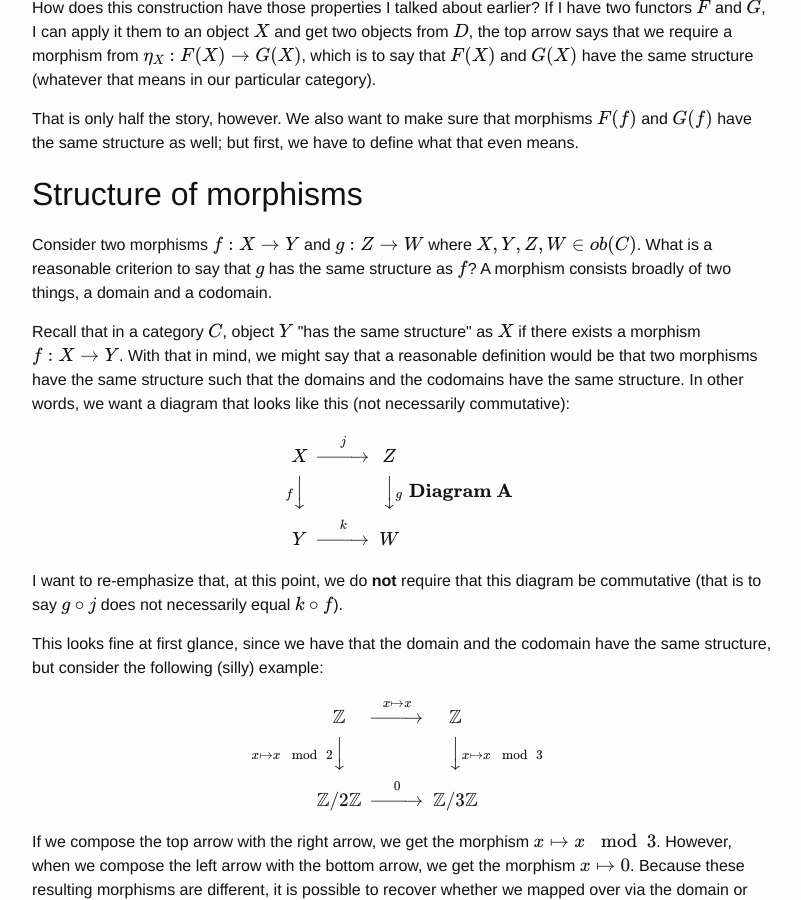
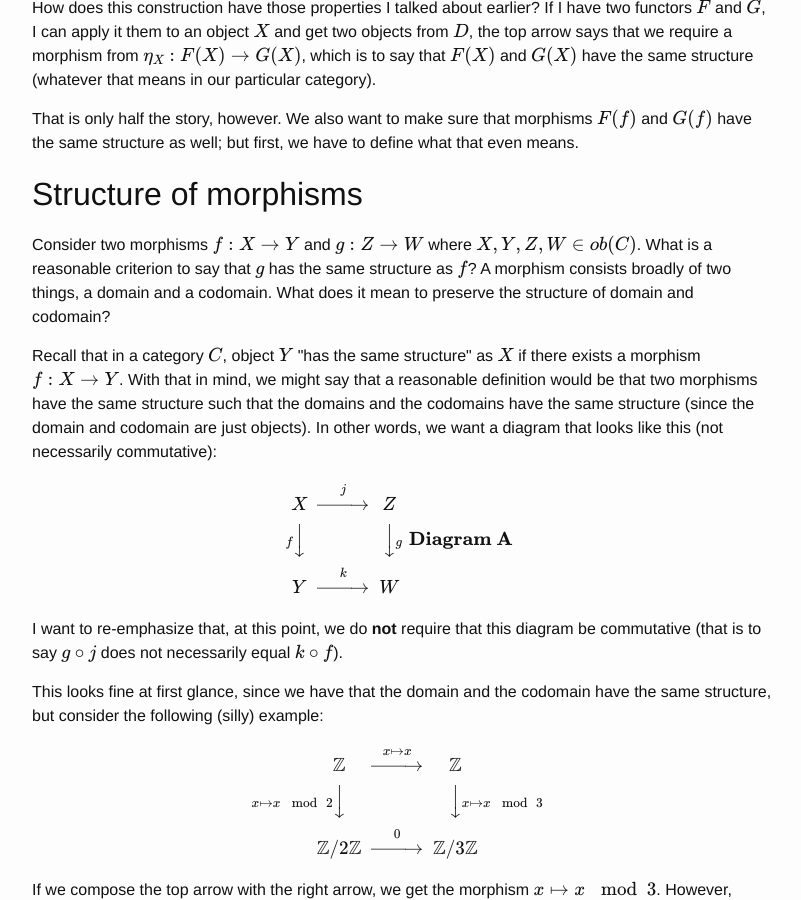
Before and after one commit to b-t-g/b-t-g.github.io, a Jekyll site: the page built from _posts/2018-04-11-understanding-natural-transformations.html, in a window 1280 px wide and 900 px high, scrolled down 1409 px. Shown: the whole window, without its empty margins (238-1039 px from the left). Built offline with Jekyll 4.4.1, drawn with Linux system fonts in a browser that asks for light colours; formulas are drawn with MathJax 3.

Commit message:
Fix awkward paragraph break.

```diff
--- a/_posts/2018-04-11-understanding-natural-transformations.html
+++ b/_posts/2018-04-11-understanding-natural-transformations.html
@@ -90,13 +90,13 @@ That is only half the story, however. We also want to make sure that morphisms \
 <div class="outline-text-2" id="text-org5a00d51">
 <p>
 Consider two morphisms \(f: X\to Y\) and \(g: Z\to W\) where \(X,Y,Z,W\in ob(C)\). What is a reasonable criterion to say that \(g\) has the same structure as \(f\)?
-A morphism consists broadly of two things, a domain and a codomain.
+A morphism consists broadly of two things, a domain and a codomain. What does it mean to preserve the structure of domain and codomain?
 </p>
 
 <p>
-Recall that in a category \(C\), object \(Y\) "has the same structure" as \(X\) if there exists a morphism \(f: X\to Y\). With that in mind, we might say that a reasonable definition would
-be that two morphisms have the same structure such that the domains and the codomains have the same structure. In other words, we want a diagram that looks like this (not necessarily
-commutative):
+Recall that in a category \(C\), object \(Y\) "has the same structure" as \(X\) if there exists a morphism \(f: X\to Y\). With that in mind, we might say that a reasonable definition would be that two
+morphisms have the same structure such that the domains and the codomains have the same structure (since the domain and codomain are just objects). In other words,
+we want a diagram that looks like this (not necessarily commutative):
 </p>
 
 <p>
```
Also changed, not shown: src/drafts/understanding-natural-transformations.org (+4 -4 lines), 1 other file.
